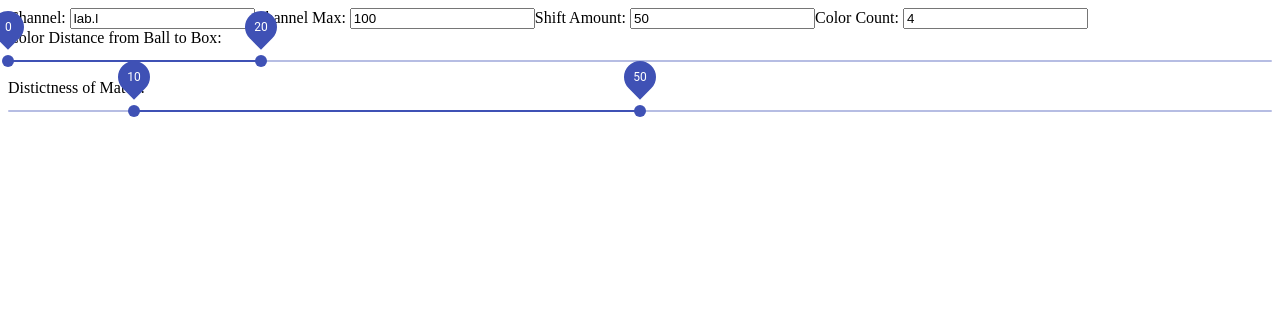
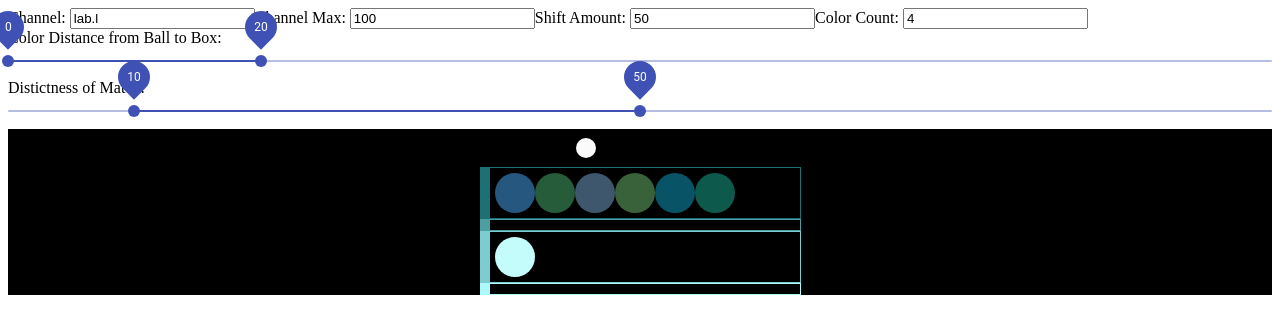
Before and after one commit to lindapaiste/color-studies, a React (Create React App) app: page /boxes in a window 1280 px wide. Shown: the top 334 px of the page. Built offline with nearby package versions, Linux system fonts and the light colour scheme.

Commit message:
noisy box colors

```diff
--- a/src/boxSets/NoisyBoxes.tsx
+++ b/src/boxSets/NoisyBoxes.tsx
@@ -61,7 +61,10 @@
     const [controls, setControls] = useControls(initialControls);
     const [levers, setLevers] = useLevers();
 
-    const colors = createColors(controls);
+    const colors = useMemo(
+        () => createColors(controls),
+        [controls]
+    );
 
     return (
         <div>
--- a/src/boxSets/RenderBoxData.tsx
+++ b/src/boxSets/RenderBoxData.tsx
@@ -1,6 +1,11 @@
-import React from "react";
+import React, {useState} from "react";
 import {Color} from "chroma-js";
 import {Evaluation} from "./types";
+import "./box-style.css";
+import FormGroup from '@material-ui/core/FormGroup';
+import FormControlLabel from '@material-ui/core/FormControlLabel';
+import Switch from '@material-ui/core/Switch';
+import {flatten, shuffle} from "lodash";
 
 export interface BoxData {
     color: Color; //the box color
@@ -8,13 +13,55 @@
 }
 
 export const RenderBoxData = ({data}: { data: BoxData[] }) => {
+
+    const [isShuffle, setIsShuffle] = useState(false);
+
+    const final = isShuffle ? shuffleData(data) : data;
+
     return (
         <div className={"boxes-screen"}>
-            {data.map(({color: boxColor, matches}, i) => (
+            <FormGroup row>
+                <FormControlLabel
+                    control={
+                        <Switch
+                            checked={isShuffle}
+                            onChange={(e) => setIsShuffle(e.target.checked)}
+                            name="isShuffle"
+                        />
+                    }
+                    label="Shuffled"
+                />
+            </FormGroup>
+            {final.map((box, i) => (
+                    <RenderBox
+                        key={i}
+                        {...box}
+                    />
+                )
+            )}
+        </div>
+    )
+};
+
+/**
+ * keeps the same number of matches in each box, but randomizes
+ */
+export const shuffleData = (data: BoxData[]): BoxData[] => {
+    const allMatches = shuffle(flatten(data.map(o => o.matches)));
+    return data.map((box, i) => {
+        const start = data.slice(0, i).reduce((sum, obj) => sum + obj.matches.length, 0);
+        const end = start + box.matches.length;
+        return {
+            color: box.color,
+            matches: allMatches.slice(start, end)
+        }
+    });
+};
+
+export const RenderBox = ({color, matches}: BoxData) => (
     <div
-                        key={i}
         className={"boxes-box"}
-                        style={{borderColor: boxColor.hex()}}
+        style={{borderColor: color.hex()}}
     >
         {matches.map((match, j) => (
                 <div
@@ -26,8 +73,4 @@
             )
         )}
     </div>
-                )
-            )}
-        </div>
-    )
-};
+);
```
Lines whose indentation alone changed are shown as unchanged.
